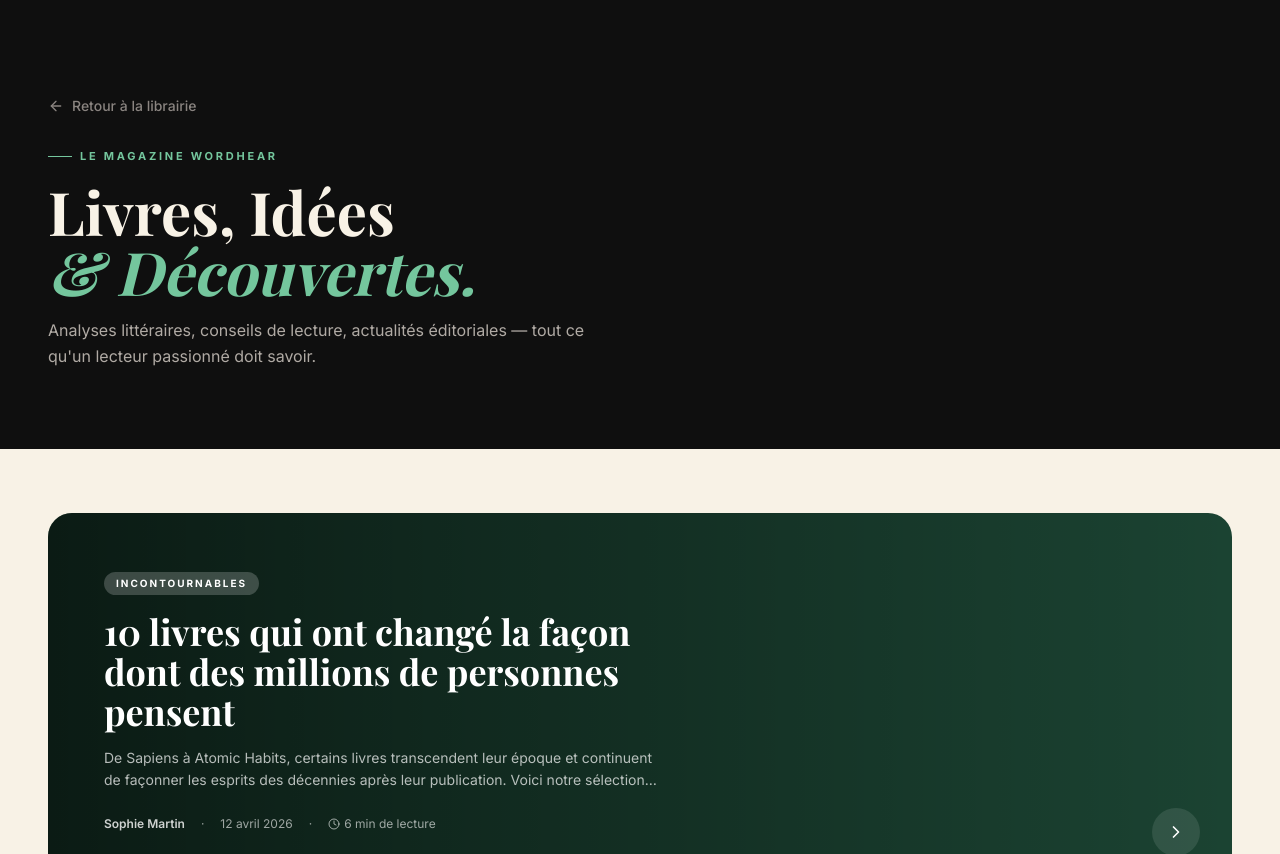
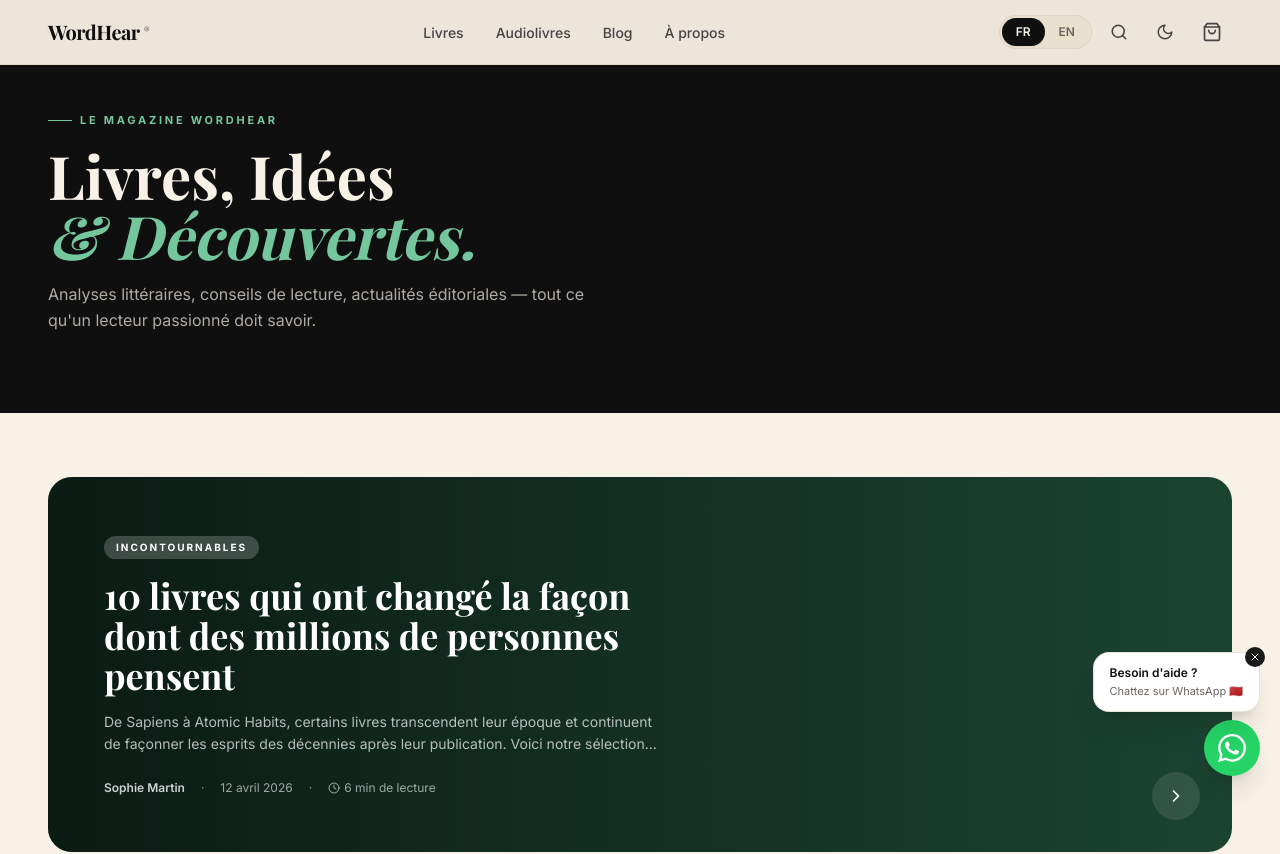
Before and after one commit to genuisolv-B1/wordhear, a Next.js app: page /blog in a window 1280 px wide. Shown: the top 854 px of the page. Built offline with nearby package versions, Linux system fonts and the light colour scheme; a web font is replaced by a local one.

Commit message:
Add Navbar and Footer to blog page

```diff
--- a/app/blog/page.tsx
+++ b/app/blog/page.tsx
@@ -4,6 +4,9 @@ import { useState } from 'react'
 import { ArrowLeft, Clock, BookOpen, ChevronRight } from 'lucide-react'
 import Link from 'next/link'
 import { useApp } from '@/contexts/AppContext'
+import Navbar from '@/components/Navbar'
+import Footer from '@/components/Footer'
+import WhatsAppButton from '@/components/WhatsAppButton'
 
 const articles = [
   {
@@ -144,14 +147,11 @@ export default function BlogPage() {
 
   return (
     <main className="min-h-screen bg-cream-100 dark:bg-dark-850 transition-colors duration-300">
+      <Navbar />
 
       {/* Header */}
-      <div className="bg-ink-900 dark:bg-dark-950 text-cream-100 pt-24 pb-20 px-5 sm:px-8 lg:px-12">
+      <div className="bg-ink-900 dark:bg-dark-950 text-cream-100 pt-28 pb-20 px-5 sm:px-8 lg:px-12">
         <div className="max-w-7xl mx-auto">
-          <Link href="/" className="inline-flex items-center gap-2 text-ink-400 hover:text-cream-200 text-sm font-medium mb-8 transition-colors">
-            <ArrowLeft className="w-4 h-4" />
-            {t.back}
-          </Link>
           <div className="space-y-4">
             <div className="flex items-center gap-2 text-[11px] font-bold tracking-[0.25em] uppercase text-forest-400">
               <span className="w-6 h-px bg-forest-400 inline-block" />
@@ -253,6 +253,8 @@ export default function BlogPage() {
           </div>
         </div>
       </div>
+      <Footer />
+      <WhatsAppButton />
     </main>
   )
 }
```
